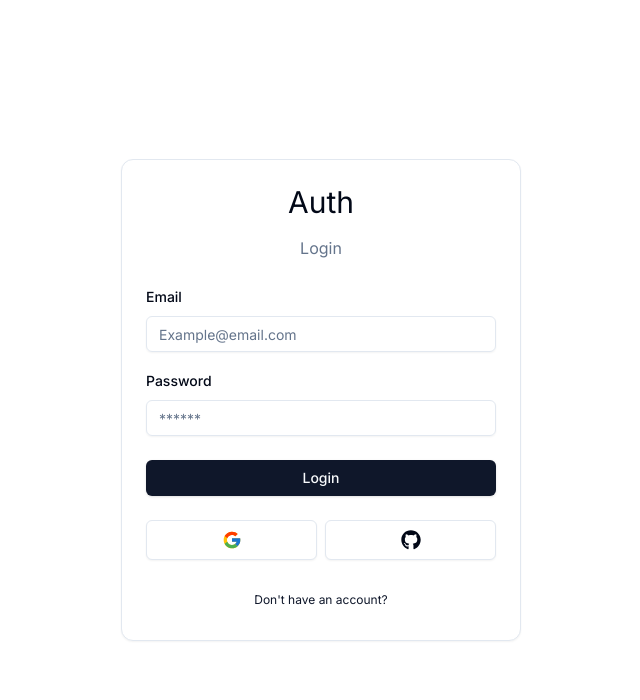
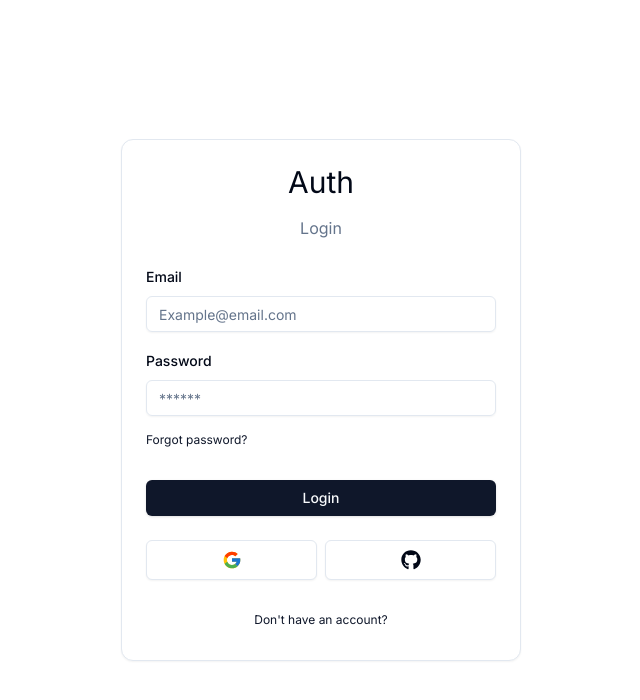
Before and after one commit to NatGlass/Next-Auth, a Next.js app: page /auth/login in a window 1280 px wide. Shown: the top 700 px of the page, without its empty margins (319-959 px from the left). Built offline with nearby package versions, Linux system fonts and the light colour scheme; no server answers.

Commit message:
Add forgot password link to login form

```diff
--- a/src/components/auth/login-form.tsx
+++ b/src/components/auth/login-form.tsx
@@ -8,6 +8,7 @@ import {Button} from '@/components/ui/button';
 import {Form, FormControl, FormField, FormItem, FormLabel, FormMessage} from '@/components/ui/form';
 import {Input} from '@/components/ui/input';
 import {LoginSchema, LoginSchemaType} from '@/schemas';
+import Link from 'next/link';
 import {useSearchParams} from 'next/navigation';
 import {useState, useTransition} from 'react';
 import FormError from '../form-error';
@@ -16,7 +17,10 @@ import CardWrapper from './card-wrapper';
 
 function LoginForm() {
   const searchParams = useSearchParams();
-  const urlError = searchParams.get('error') === 'OAuthAccountNotLinked' ? "Please login with the auth provider you used to sign up with." : "";
+  const urlError =
+    searchParams.get('error') === 'OAuthAccountNotLinked'
+      ? 'Please login with the auth provider you used to sign up with.'
+      : '';
   const [error, setError] = useState<string | undefined>('');
   const [success, setSuccess] = useState<string | undefined>('');
   const [isPending, startTransition] = useTransition();
@@ -80,6 +84,10 @@ function LoginForm() {
                   <FormControl>
                     <Input {...field} placeholder="******" type="password" disabled={isPending} />
                   </FormControl>
+
+                  <Button variant="link" className="px-0 font-normal" size="sm" asChild>
+                    <Link href="/auth/reset">Forgot password?</Link>
+                  </Button>
                   <FormMessage />
                 </FormItem>
               )}
```
